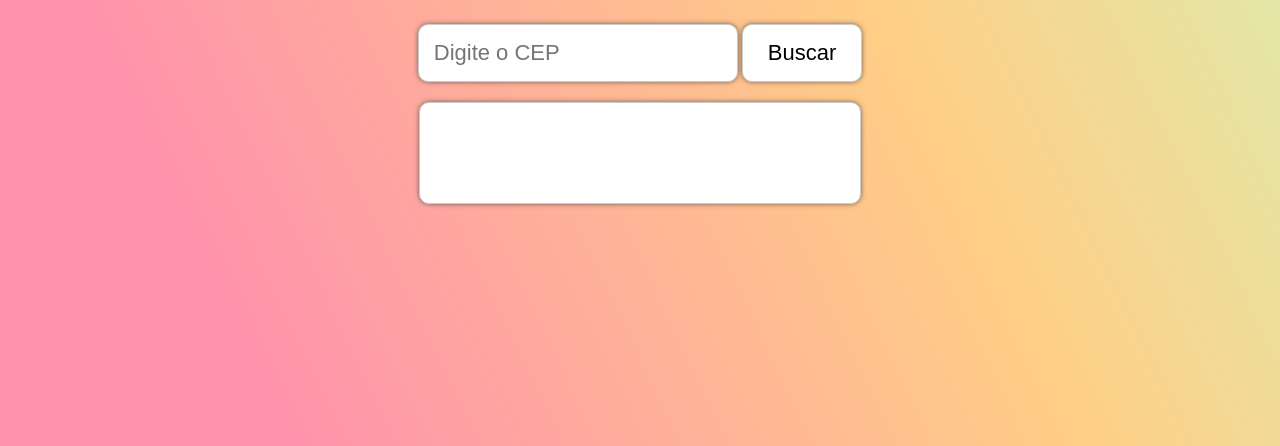
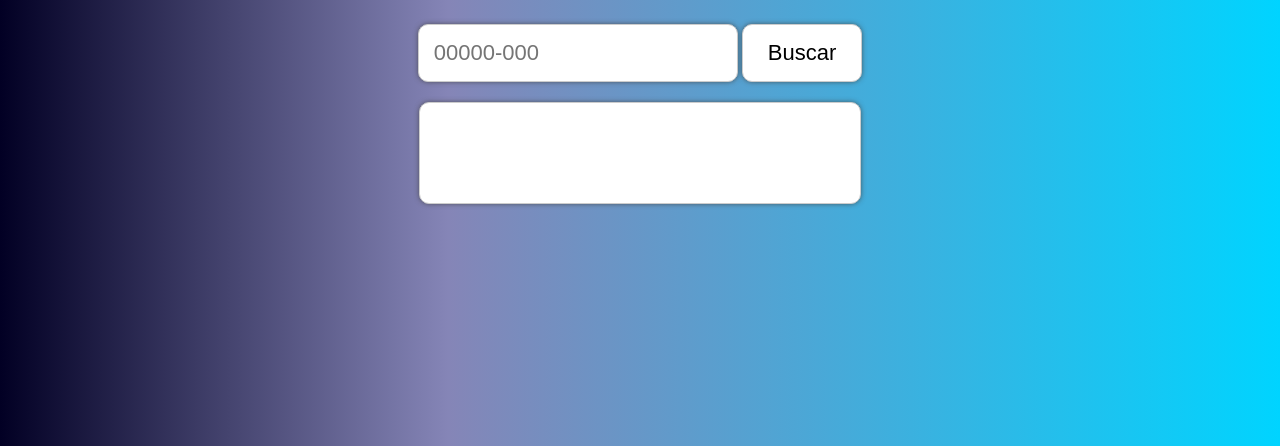
Before and after one commit to LucasGuardia/buscaCep, a plain HTML site: page index.html in a window 1280 px wide. Shown: the part 370-816 px from the top of the page. Drawn offline with Linux system fonts and the light colour scheme.

Commit message:
Fix invalid cep

```diff
--- a/css/style.css
+++ b/css/style.css
@@ -1,7 +1,7 @@
 @import url('https://fonts.googleapis.com/css2?family=Roboto:wght@400;700&display=swap');
 
 body {
-  background-image: linear-gradient(64.3deg, rgba(254, 122, 152, 0.81) 17.7%, rgba(255, 206, 134, 1) 64.7%, rgba(172, 253, 163, 0.64) 112.1%);
+  background-image: linear-gradient(90deg, rgba(2,0,36,1) 0%, rgba(113,113,171,0.8603816526610644) 35%, rgba(0,212,255,1) 100%);
   font-family: 'Roboto', sans-serif;
 }
 
--- a/index.html
+++ b/index.html
@@ -13,7 +13,7 @@
       <h1>Busca CEP</h1>
     </div>
     <div class="search">
-      <input type="text" id="searchField" placeholder="Digite o CEP">
+      <input type="text" id="searchField" placeholder="00000-000" maxlength="8">
       <button type="button" id="searchButton">Buscar</button>
     </div>
     <div class="info">
--- a/js/script.js
+++ b/js/script.js
@@ -5,7 +5,6 @@ const logradouro = document.querySelector('#logradouro')
 const bairro = document.querySelector('#bairro')
 const cidade = document.querySelector('#cidade')
 const uf = document.querySelector('#uf')
-
 
 searchBtn.addEventListener("click", (e) => {
   e.preventDefault()
@@ -18,19 +17,24 @@ searchBtn.addEventListener("click", (e) => {
 
 const searchCep = async (cep) => {
   const apiUrl = `https://viacep.com.br/ws/${cep}/json/`
-
   const res = await fetch(apiUrl)
   const data = await res.json()
-
   return data
 }
 
 const showMeCep = async function (data) {
+
   const returnCep = await searchCep(data)
+
+  if (returnCep.erro === true) {
+    alert('CEP Inválido!')
+    return
+  }
 
   cep.innerText = returnCep.cep
   logradouro.innerText = returnCep.logradouro
   bairro.innerText = returnCep.bairro
   cidade.innerText = returnCep.localidade
   uf.innerText = returnCep.uf
+
 }
```
